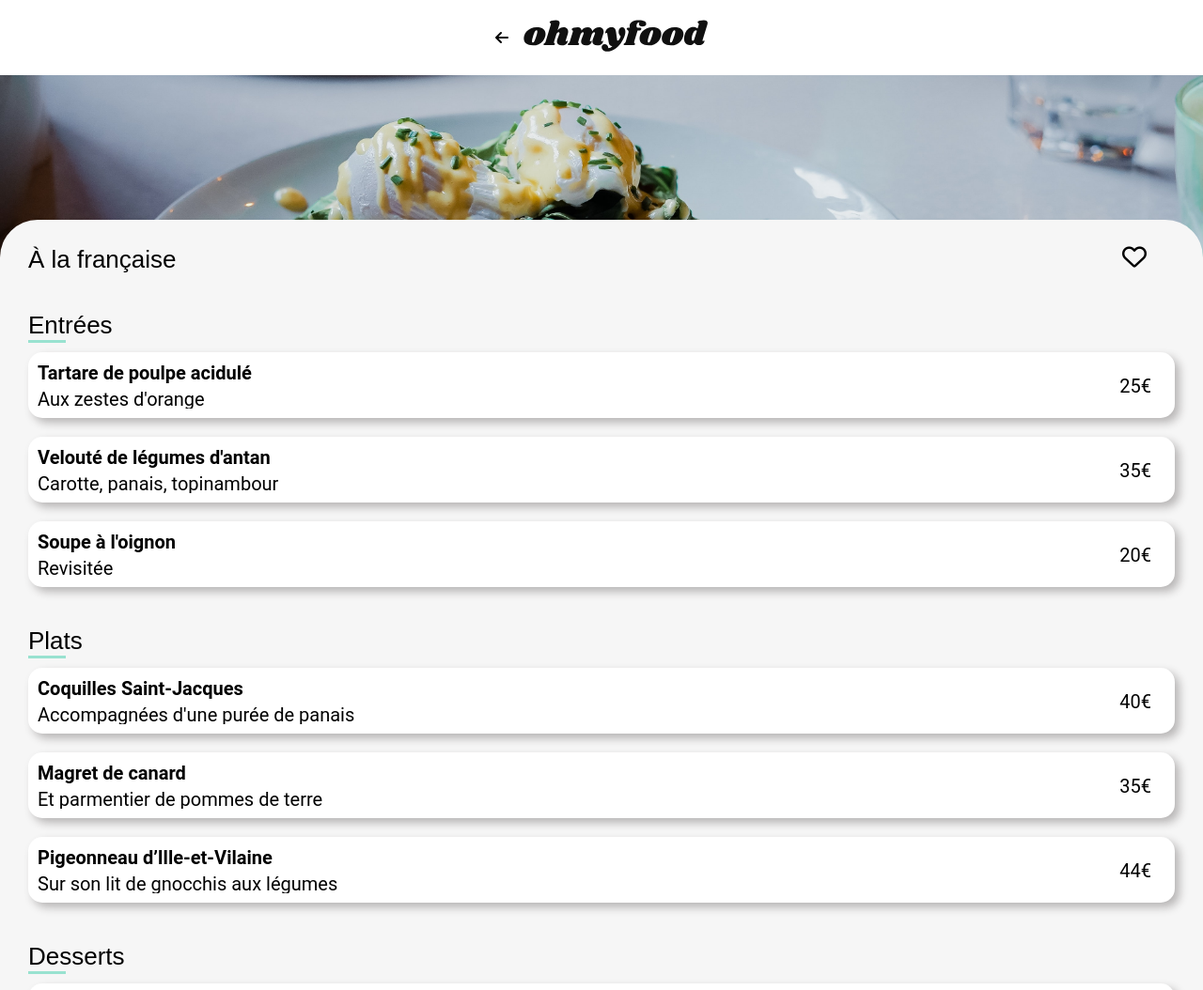
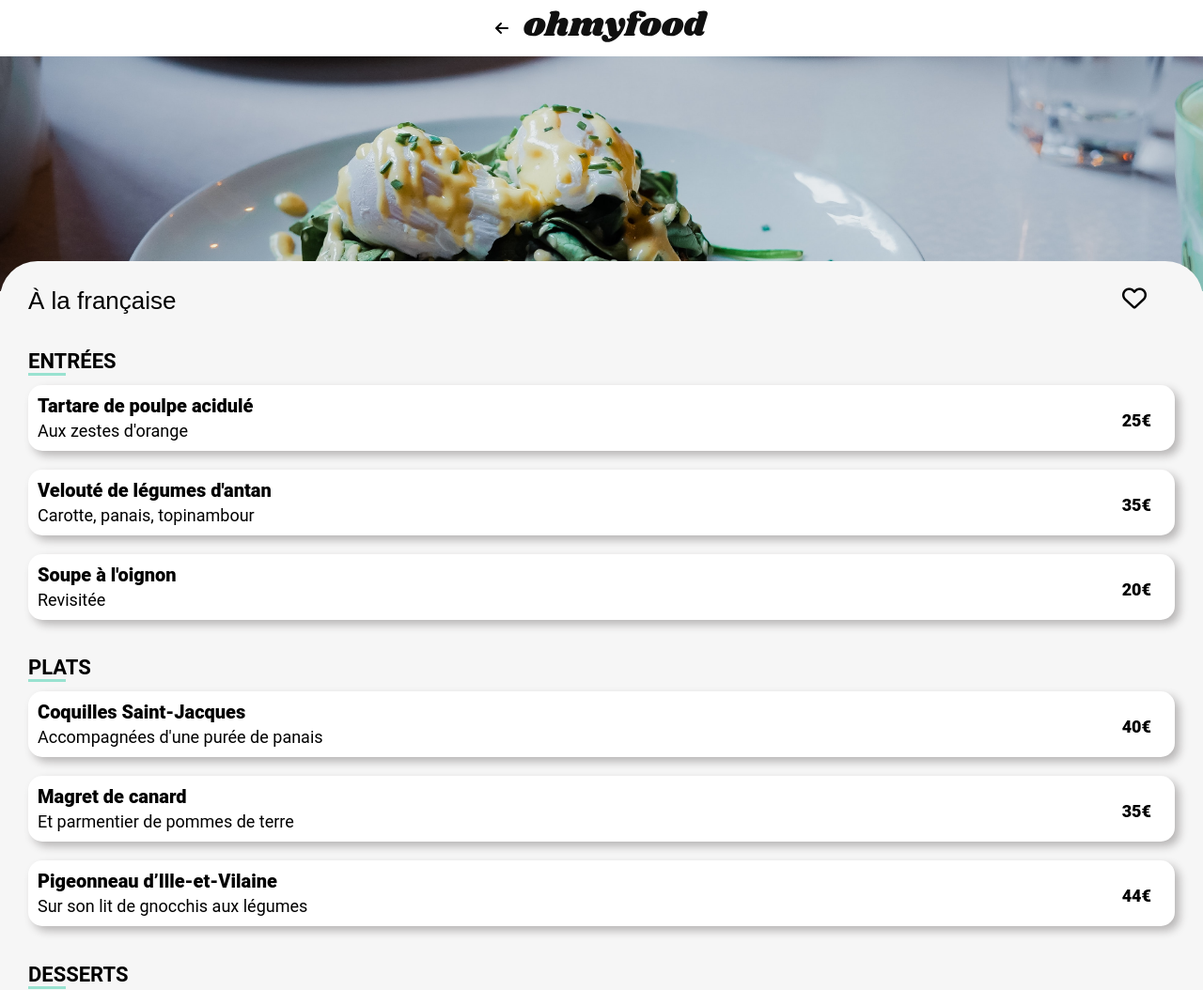
Before and after one commit to RomainC76/Foodi, a website: page a_la_francaise.html in a window 1280 px wide. Shown: the top 1054 px of the page at 94% size. Drawn offline with Linux system fonts and the light colour scheme; a web font is replaced by a local one.

Commit message:
correction titre acceuil,reduction header

```diff
--- a/Sass/main.scss
+++ b/Sass/main.scss
@@ -75,13 +75,13 @@
 }
 
 /*Page d'acceuil*/
-h1,
-h2 {
+h1 {
     font-size: 26px;
     font-family: "shrikhand", sans-serif;
     font-weight: lighter;
 }
 
+h2,
 h3 {
     font-size: 26px;
 }
@@ -102,7 +102,7 @@ header {
     display: flex;
     justify-content: center;
     align-items: center;
-    height: 80px;
+    height: 60px;
 }
 
 .localisation {
@@ -130,11 +130,19 @@ header {
     p {
         font-size: 22px;
         color: gray;
+        margin: 0;
     }
 
     button {
         justify-content: center;
 
+    }
+
+    h1 {
+        font-family: "roboto";
+        font-weight: 900;
+        font-size: 30px;
+        margin: 15px;
     }
 
 
@@ -360,7 +368,7 @@ footer {
 
 .fondpalette {
     width: 100%;
-    height: 200px;
+    height: 250px;
     object-fit: cover;
 }
 
@@ -391,7 +399,7 @@ button {
     background-color: $couleur-grisclaire;
     border-radius: 40px 40px 0px 0px;
     position: relative;
-    top: -50px;
+    top: -36px;
     align-items: center;
 
     h1 {
@@ -403,6 +411,7 @@ button {
     }
 
     h2 {
+        font-size: 22px;
         margin-bottom: 0px;
     }
 
@@ -460,9 +469,9 @@ button {
     cursor: pointer;
 
     p {
-        font-size: 20px;
+        font-size: 18px;
         margin-top: 4px;
-        margin-bottom: 2px;
+        margin-bottom: 0px;
         overflow: hidden;
         white-space: nowrap;
         text-overflow: ellipsis;
@@ -472,7 +481,7 @@ button {
         font-size: 20px;
         width: 100%;
         margin: 0;
-        font-weight: bolder;
+        font-weight: 900;
         overflow: hidden;
         white-space: nowrap;
         text-overflow: ellipsis
@@ -492,6 +501,10 @@ button {
         gap: 35px;
         margin-right: -70px;
         transition: all 1s ease-in-out;
+
+        p {
+            font-weight: 900;
+        }
 
         &:hover {
             margin-right: 0px;
--- a/a_la_francaise.html
+++ b/a_la_francaise.html
@@ -33,7 +33,7 @@
             <h1>À la française <i class="fa-regular fa-heart"></i></h1>
             <!--entrée-->
             <section class="entree">
-                <h2> Entrées </h2>
+                <h2> ENTRÉES</h2>
                 <div class="trait_vert"></div>
                 <!--entree1-->
                 <article class="entree_1">
@@ -74,7 +74,7 @@
             </section>
             <!--plats-->
             <section class="plats">
-                <h2> Plats </h2>
+                <h2> PLATS </h2>
                 <div class="trait_vert"></div>
                 <!--plat1-->
                 <article class="entree_1">
@@ -115,7 +115,7 @@
             </section>
             <!--desserts-->
             <section class="desserts">
-                <h2> Desserts </h2>
+                <h2> DESSERTS </h2>
                 <div class="trait_vert"></div>
                 <!--dessert1-->
                 <article class="entree_1">
```
Also changed, not shown: la_note_enchantee.html (+3 -3 lines), la_palette_du_gout.html (+3 -3 lines), le_delice_des_sens.html (+3 -3 lines), public/css/style.css, 1 other file.
